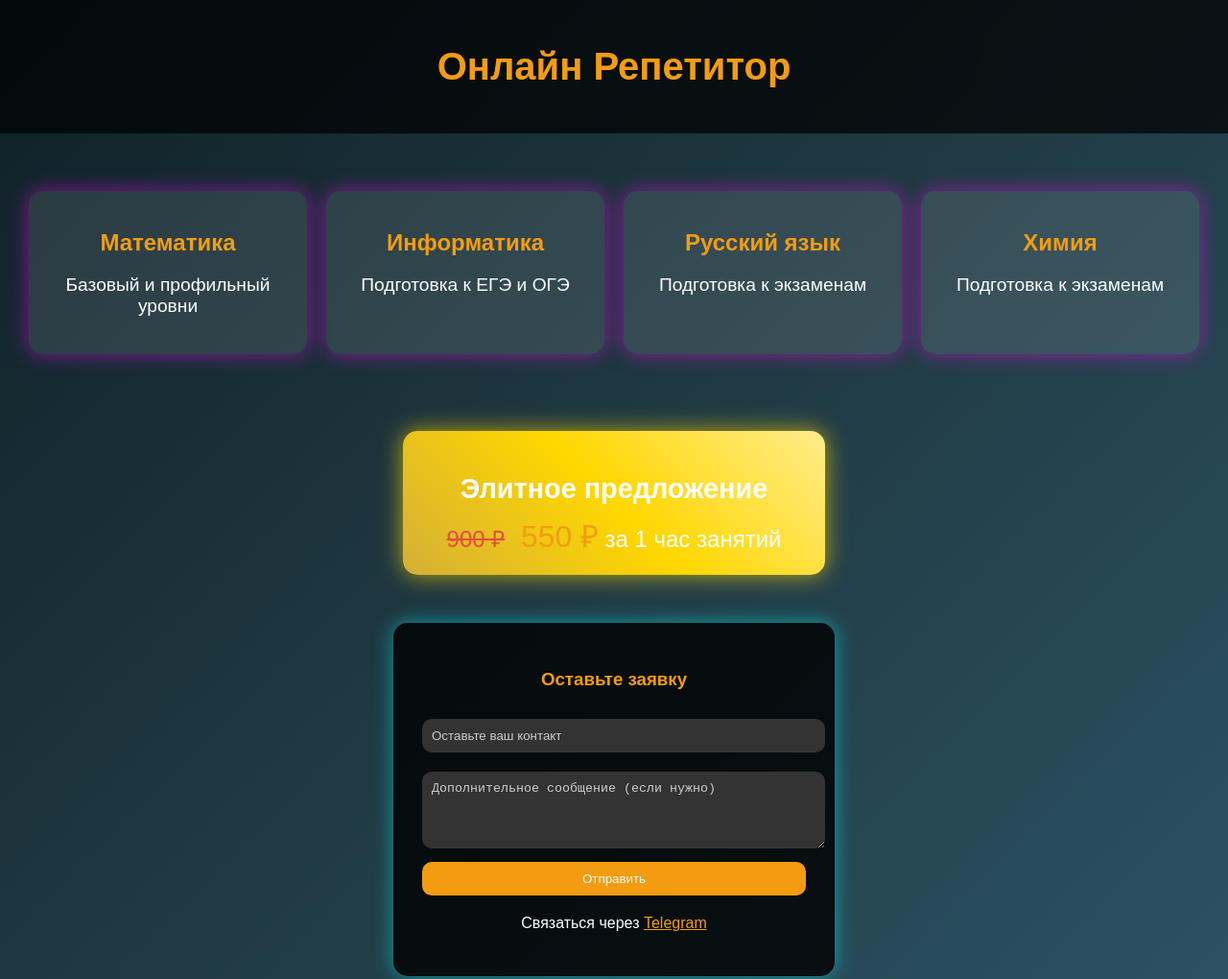
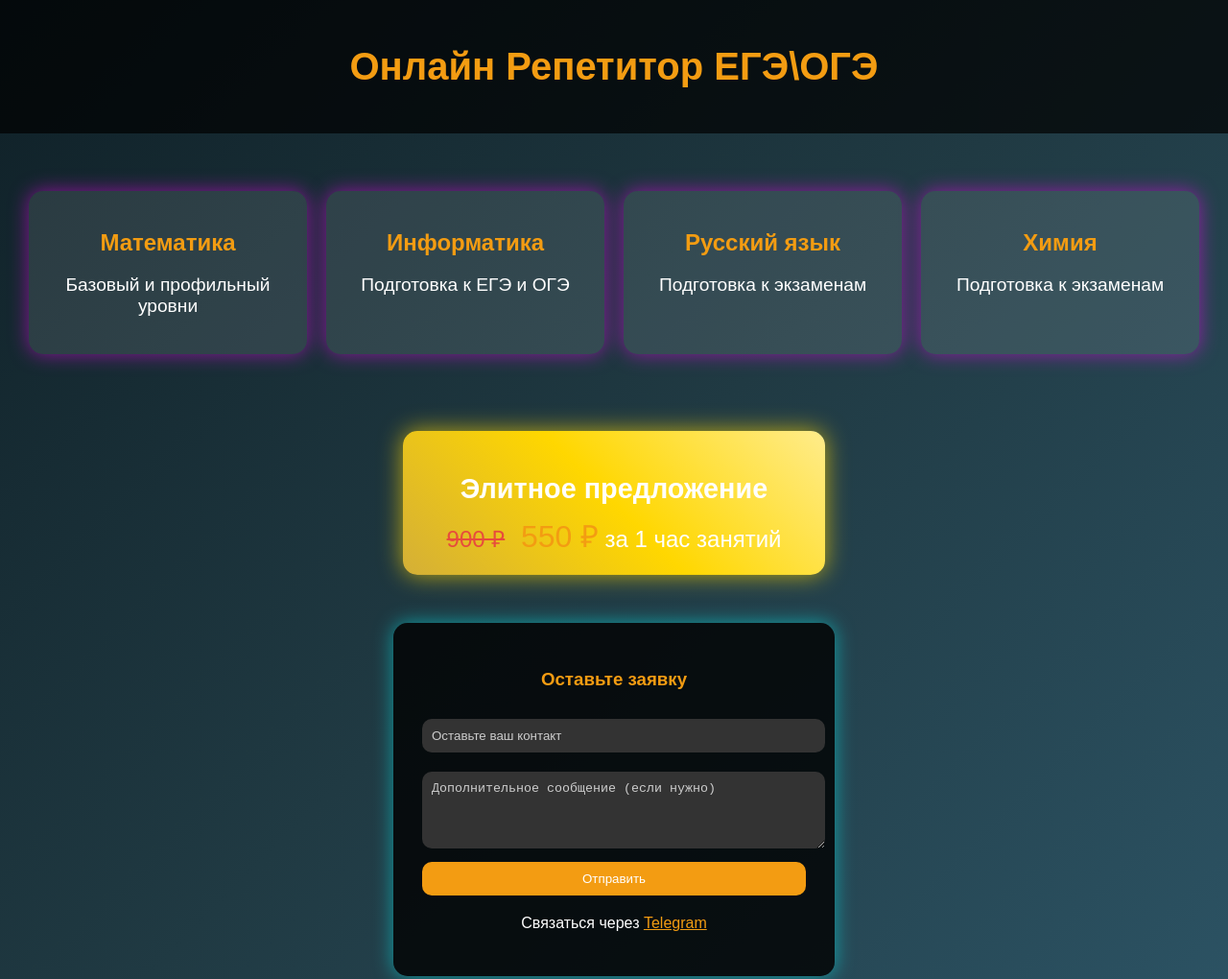
Before and after one commit to SamuraDev/Teacher, a plain HTML site: page index.html in a window 1280 px wide. Shown: the top 1020 px of the page at 96% size. Drawn offline with Linux system fonts and the light colour scheme.

Commit message:
Update index.html

```diff
--- a/index.html
+++ b/index.html
@@ -3,13 +3,13 @@
 <head>
   <meta charset="UTF-8">
   <meta name="viewport" content="width=device-width, initial-scale=1.0">
-  <title>Онлайн Репетитор</title>
+  <title>Онлайн Репетитор ЕГЭ\ОГЭ</title>
   <link rel="stylesheet" href="styles.css">
 </head>
 <body>
 
 <header>
-  <h1>Онлайн Репетитор</h1>
+  <h1>Онлайн Репетитор ЕГЭ\ОГЭ</h1>
 </header>
 
 <section class="subjects">
```
